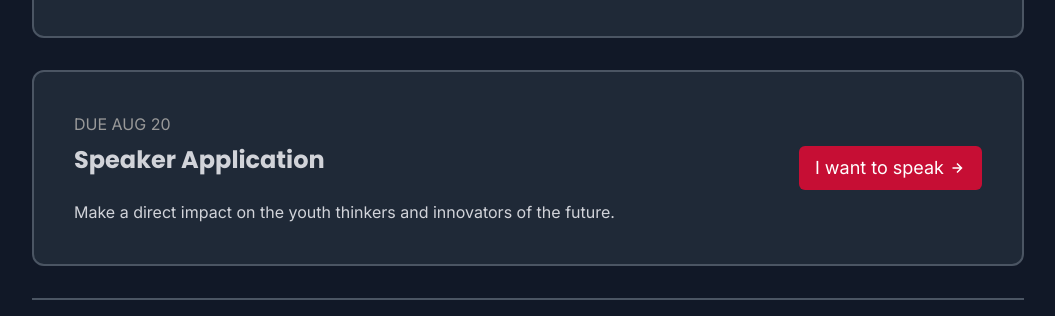
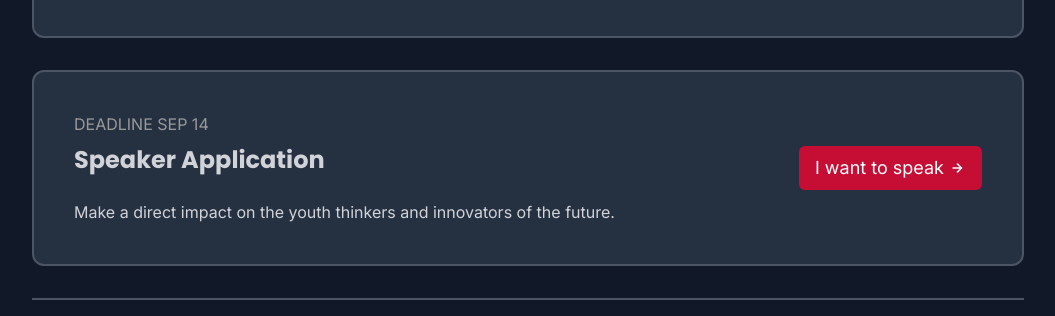
Before and after one commit to jeffrey-zang/attend.tedxcolumbialakeyouth.com, a Next.js app: page / in a window 1280 px wide. Shown: the part 314-630 px from the top of the page, without its empty margins (112-1167 px from the left). Built offline with nearby package versions, Linux system fonts and the light colour scheme.

Commit message:
chore: update application deadline

```diff
--- a/pages/index.jsx
+++ b/pages/index.jsx
@@ -24,7 +24,7 @@ export default function Home() {
       <div onClick={() => router.push('/register/speaker')} className='p-10 container cursor-pointer opacity-100 hover:opacity-75 transition-opacity mt-8'>
         <div className='flex justify-between items-center md:flex-row flex-col'>
           <div>
-            <p className='text-dimmed'>DUE AUG 20</p>
+            <p className='text-dimmed'>DEADLINE SEP 14</p>
             <h1 className='text-2xl mt-2'>Speaker Application</h1>
             <p className='mt-6'>Make a direct impact on the youth thinkers and innovators of the future.</p>
           </div>
--- a/pages/register/speaker.jsx
+++ b/pages/register/speaker.jsx
@@ -143,11 +143,11 @@ export default function Speaker() {
           <br/><br/>
 
           <strong className='text-xl'>Timeline</strong><br/>
-          August 20, 2023 - Application to be a speaker for TED<sup>x</sup>Columbia Lake Youth due<br/><br/>
+          September 14, 2023 - Application to be a speaker for TED<sup>x</sup>Columbia Lake Youth due<br/><br/>
           <strong>If accepted</strong><br/>
-          September 4, 2023 - First draft of speech due<br/>
-          September 12, 2023 - Final draft of speech to be submitted <br/>
-          September 23, 2023 - Practice rehearsal <br/>
+          September 23, 2023 - First draft of speech due<br/>
+          September 27, 2023 - Final draft of speech to be submitted <br/>
+          September 30, 2023 - Practice rehearsal <br/>
           October 14, 2023 - Present at TED<sup>x</sup>Columbia Lake Youth <br/>
           <br/><br/>
 
--- a/styles/styles.scss
+++ b/styles/styles.scss
@@ -50,7 +50,7 @@ a:hover {
 }
 
 .container {
-  background-color: #1f2937;
+  background-color: lighten(#1f2937, 3%);
   border: 2px solid rgb(75, 85, 99);
   border-radius: 12px;
   margin-left: auto;
```
